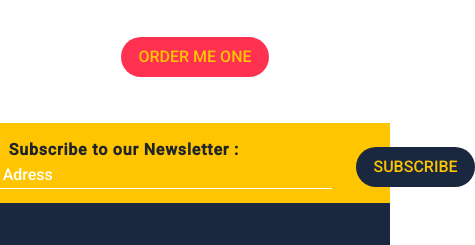
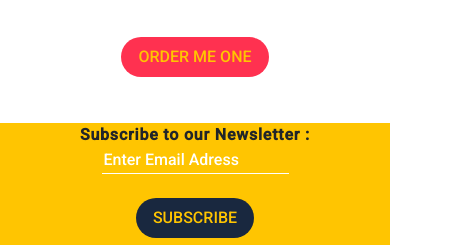
Before and after one commit to mennahassan159753/Bondi-template, a plain HTML site: page index.html in a window 390 px wide. Shown: the part 10053-10298 px from the top of the page, 475 px wide, since content can reach past the window. Drawn offline with Linux system fonts and the light colour scheme.

Commit message:
Add files via upload

```diff
--- a/css/style.css
+++ b/css/style.css
@@ -274,3 +274,19 @@ body {
 }
 
 /* end footer */
+
+@media (max-width: 575px) {
+  .Subscribe-section {
+    max-width: 100vw;
+  }
+  .all-of-first-section {
+    flex-direction: column;
+  }
+  .Subscribe-section .container input {
+    padding-right: 0;
+    margin: 0 !important;
+  }
+  .Subscribe-section .container .left-side label {
+    padding-right: 0;
+  }
+}
```
